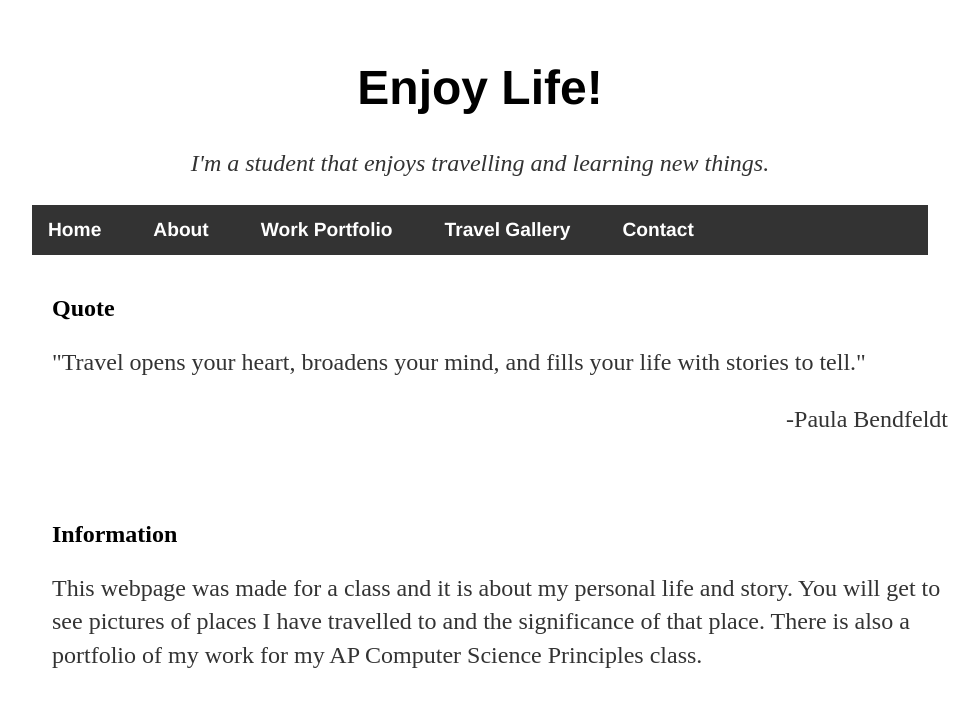
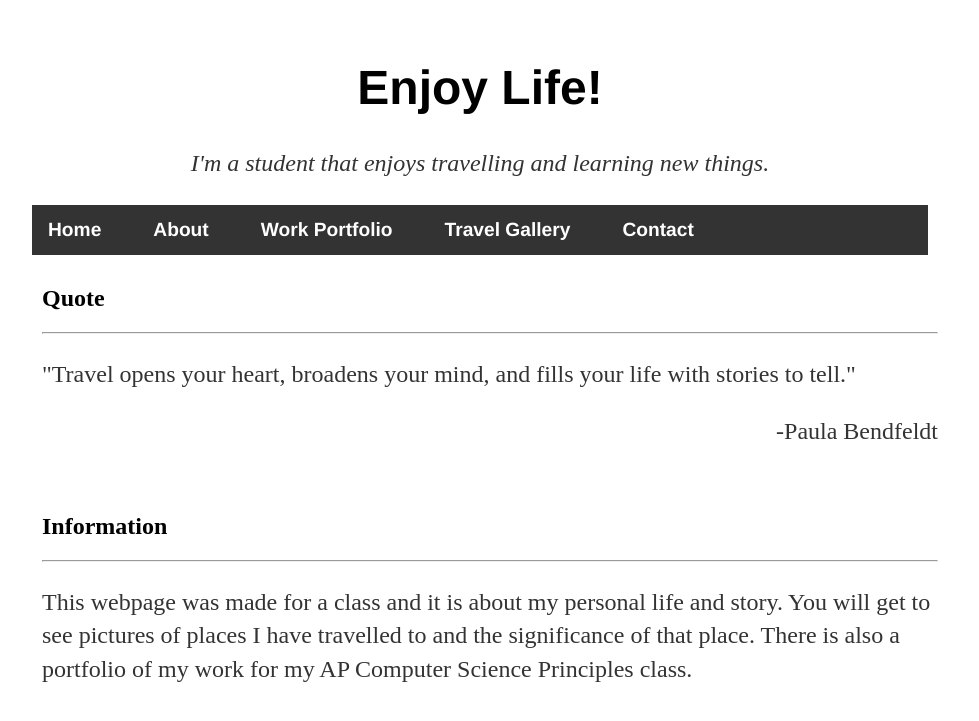
Before and after one commit to CNakano7/CNakano7.github.io, a Jekyll site: the page index.html, which Jekyll copies as it is, in a window 1280 px wide. Shown: the top 721 px of the page, without its empty margins (160-1139 px from the left). Built offline with Jekyll 4.4.1, drawn with Linux system fonts in a browser that asks for light colours.

Commit message:
Update index.html

```diff
--- a/index.html
+++ b/index.html
@@ -26,7 +26,7 @@
 
        .column {
   float: left;
-  padding: 20px;
+  padding: 10px;
 }
 
 /* Left column */
@@ -59,12 +59,14 @@
 <div class="row">
   <div class="column side">
     <h2>Quote</h2>
+	  <hr>
       <p>"Travel opens your heart, broadens your mind, and fills your life with stories to tell."</p>
     <p style=text-align:right>-Paula Bendfeldt</p>
   </div>
 
   <div class="column middle">
     <h2>Information</h2>
+	  <hr>
     <p>This webpage was made for a class and it is about my personal life and story. You will get to see pictures of places I have travelled to and the significance of that place. There is also a portfolio of my work for my AP Computer Science Principles class.
   </div>
 
```
